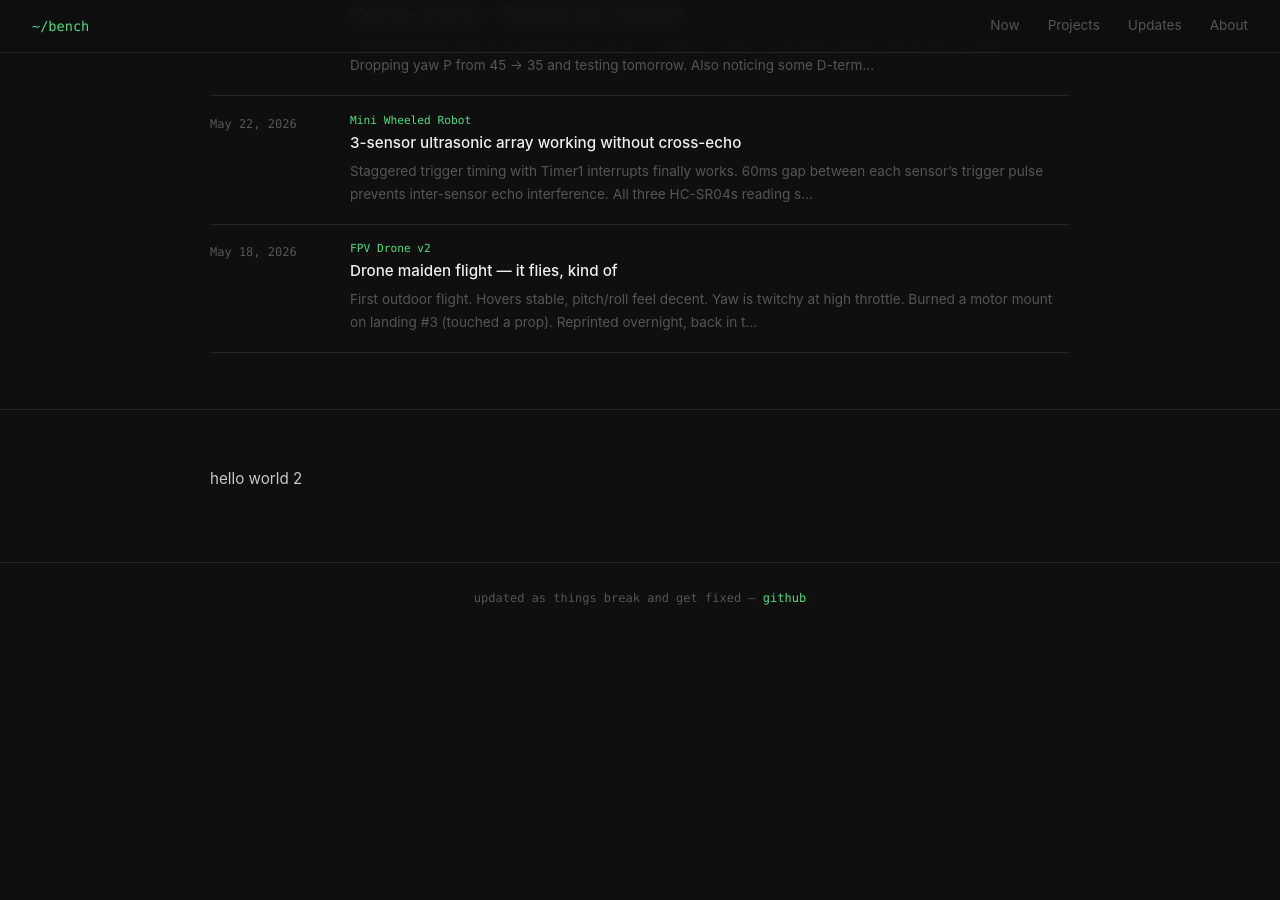
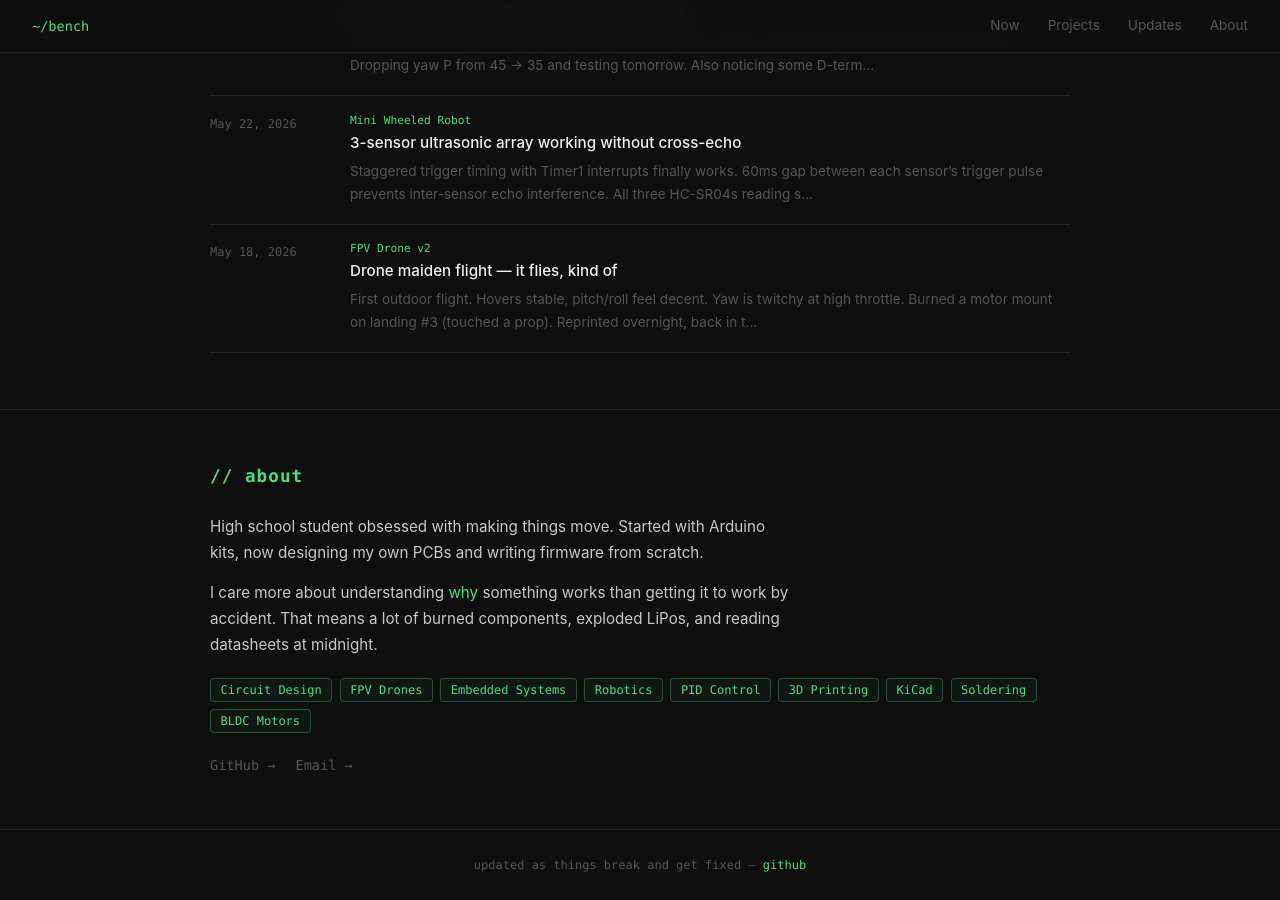
Before and after one commit to lolbruh1234/lolbruh1234.github.io, a Jekyll site: the page built from index.html, in a window 1280 px wide and 900 px high, scrolled down 1581 px. Built offline with Jekyll 4.4.1, drawn with Linux system fonts in a browser that asks for light colours; before the commit the page ends 2214 px from its top, so only the background shows below that.

Commit message:
Restore original about section content.
Co-authored-by: Cursor <cursoragent@cursor.com>

```diff
--- a/index.html
+++ b/index.html
@@ -94,8 +94,25 @@ layout: default
 <!-- ABOUT -->
 <section class="section" id="about">
   <div class="inner">
+    <p class="sec-title">// about</p>
     <div class="about-text">
-      <p>hello world 2</p>
+      <p>High school student obsessed with making things move. Started with Arduino kits, now designing my own PCBs and writing firmware from scratch.</p>
+      <p>I care more about understanding <em>why</em> something works than getting it to work by accident. That means a lot of burned components, exploded LiPos, and reading datasheets at midnight.</p>
+      <div class="tag-cloud">
+        <span>Circuit Design</span>
+        <span>FPV Drones</span>
+        <span>Embedded Systems</span>
+        <span>Robotics</span>
+        <span>PID Control</span>
+        <span>3D Printing</span>
+        <span>KiCad</span>
+        <span>Soldering</span>
+        <span>BLDC Motors</span>
+      </div>
+      <div class="links">
+        <a href="https://github.com/lolbruh1234" target="_blank">GitHub &rarr;</a>
+        <a href="mailto:huaiyezhang88@gmail.com">Email &rarr;</a>
+      </div>
     </div>
   </div>
 </section>
```
